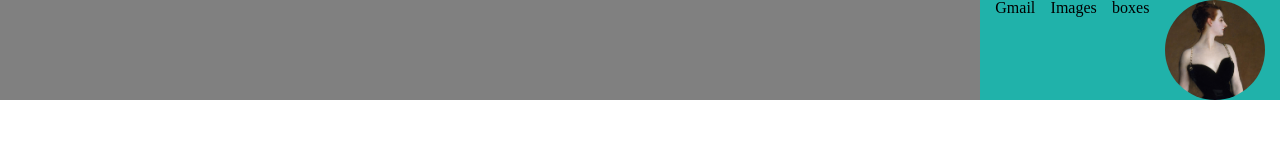
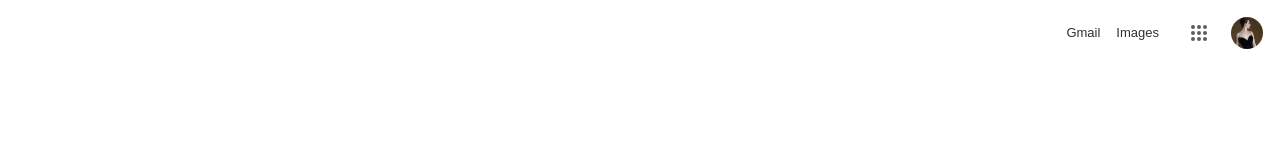
Before and after one commit to lagoracodes/google-homepage, a plain HTML site: page index.html in a window 1280 px wide. Drawn offline with Linux system fonts and the light colour scheme.

Commit message:
Worked on the look of nav bar

```diff
--- a/css/styles.css
+++ b/css/styles.css
@@ -1,27 +1,44 @@
-ul {
-    display: flex;
-    width: 300px;
-    background-color: lightseagreen;
-    justify-content:space-evenly ;
+body {
+  font-family: Arial, sans-serif;
 }
 
-header {
-    background-color: lightblue;
+ul {
+  display: flex;
+  align-items: right;
+  width: 300px;
+
+  /* background-color: lightseagreen; */
+  justify-content: flex-end;
+  padding: 0px 12px;
 }
+
+/* header {
+  background-color: lightblue;
+} */
 /* .header-item {
     padding: 2rem;
 } */
 
+li {
+  display: flex;
+  align-items: center;
+  padding: 5px;
+  color: #303030;
+  font-size: 13px;
+}
+
 nav {
+  height: 65px;
   display: flex;
-  justify-content:right;
-  background-color: gray;
+  /* background-color: gray; */
+  align-items: center;
+  justify-content: flex-end;
 }
 
 .photo-container {
   display: flex;
-  width: 100px;
-  height: 100px;
+  width: 32px;
+  height: 32px;
   overflow: hidden;
   border-radius: 50px;
   justify-content: center;
@@ -30,3 +47,21 @@ nav {
 .profile-pic {
   height: 100%;
 }
+
+.box-grid {
+  display: grid;
+  grid-gap: 2px;
+  grid-template-columns: repeat(3, 1fr);
+  padding: 0px 14px 0px 19px;;
+}
+
+.circle {
+  width: 4px;
+  height: 4px;
+  border-radius: 50px;
+  background-color: #5f5f5f;
+}
+
+.nav-h2 {
+  padding: 0 3px;
+}
--- a/index.html
+++ b/index.html
@@ -9,9 +9,19 @@
     <header>
       <nav>
         <ul>
-        <li><h2>Gmail</h2></li>
-        <li><h2>Images</h2></li>
-        <li><div class="box-grid">boxes</div></li>
+        <li><h2 class="nav-h2">Gmail</h2></li>
+        <li><h2 class="nav-h2">Images</h2></li>
+        <li><div class="box-grid">
+          <div class="circle"></div>
+          <div class="circle"></div>
+          <div class="circle"></div>
+          <div class="circle"></div>
+          <div class="circle"></div>
+          <div class="circle"></div>
+          <div class="circle"></div>
+          <div class="circle"></div>
+          <div class="circle"></div>
+        </div></li>
         <li>
           <div class="photo-container">
             <img
```
